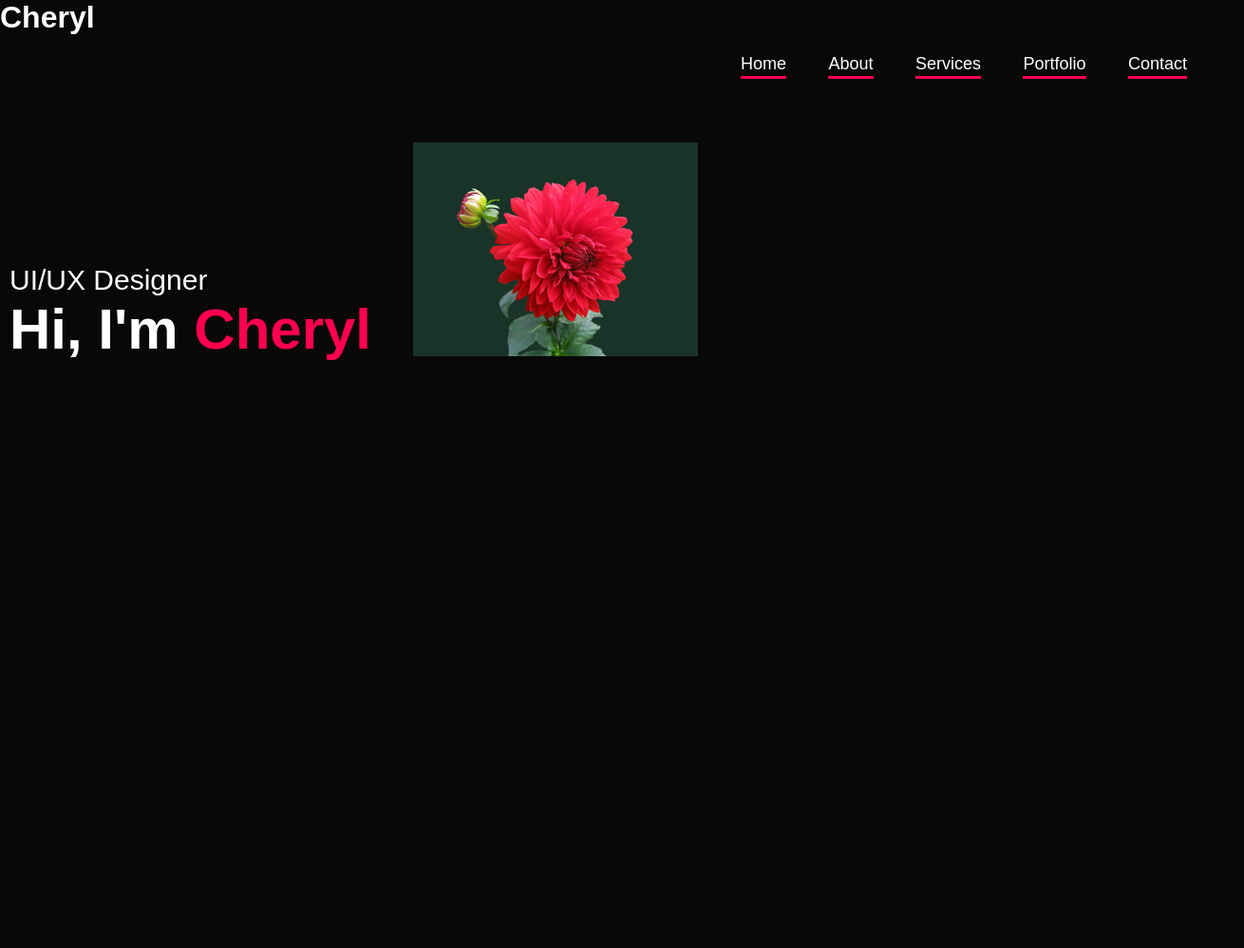
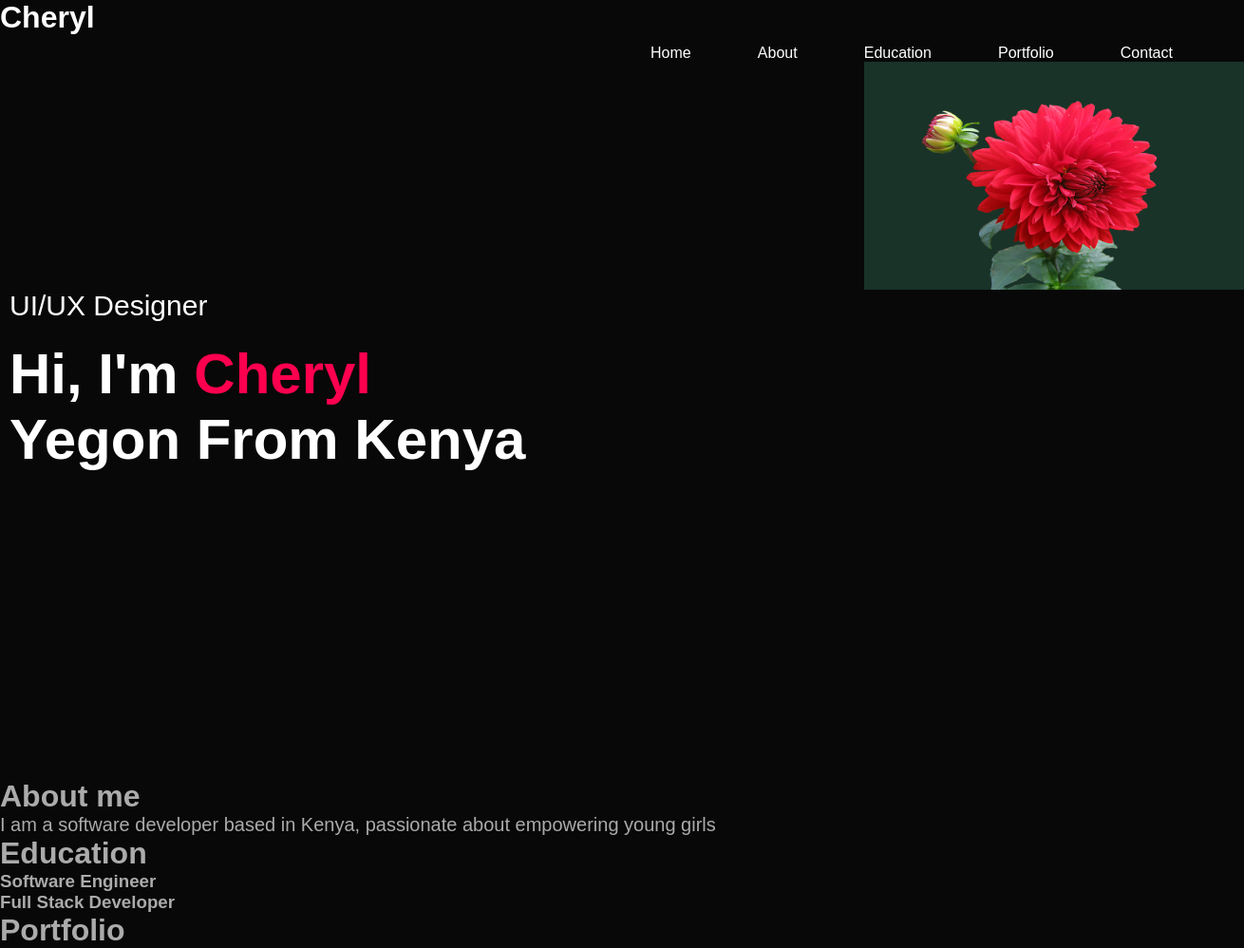
Before and after one commit to CherylYegon/web-repository, a plain HTML site: page index.html in a window 1280 px wide. Shown: the whole page at 95% size, 1310 px wide, since content can reach past the window. Before the commit the page ends 800 px from the top, so only its background shows below. Drawn offline with Linux system fonts and the light colour scheme.

Commit message:
Initial commit

```diff
--- a/index.html
+++ b/index.html
@@ -7,28 +7,78 @@
     <link rel="stylesheet" href="styles.css">
 </head>
 <body>
+
+    <!-- header section -->
     <div id="header">
         <h1>Cheryl</h1>
         <div class="container">
            <nav>
-              <img src="./images/background png.jpeg" class="logo">
+
               <ul>
                 <li><a href="#">Home</a></li>
                 <li><a href="#">About</a></li>
-                <li><a href="#">Services</a></li>
+                <li><a href="#">Education</a></li>
                 <li><a href="#">Portfolio</a></li>
                 <li><a href="#">Contact</a></li>
               </ul>
          </nav>
+
+         <div><img id="logo" src="./images/background png.jpeg"></div>
          <div class="header-text">
 
               <p>UI/UX Designer</p>
-              <h1>Hi, I'm <span>Cheryl</span><br></h1>
+              <h1>Hi, I'm <span>Cheryl</span><br>Yegon From Kenya</h1>
+         </div>
+    </div>
+ </div>
+
+ <!-- ---------about----------- -->
+ <div id="about">
+   <div class="container">
+      <div class="row">
+         <div class="about-col-1"></div>
+          <img scr="images/user.png">
+      </div>
+    </div>
+    <div class="about-col-2">
+        <h1>About me</h1>
+        <p>
+       I am a software developer based in Kenya, passionate about empowering young girls
+
+        </p>
+    </div>
+
+    <!-- Education Section -->
+
+    <div class="education">
+        <h1>Education</h1>
+
+        <div class="soft">
+        <h3>Software Engineer</h3>
          </div>
 
-    </div>
+        <div class="dev">
+            <h3>Full Stack Developer</h3>
+        </div>
+
     </div>
 
+    <!-- Portfolio Section -->
+    <div class="portfolio">
+        <h1>Portfolio</h1>
+
+    </div>
+
+    <!-- contacts Section -->
+    <div class="contacts">
+
+    </div>
+
+    <!-- footer section -->
+
+    <footer>
+
+    </footer>
 
 
 
--- a/styles.css
+++ b/styles.css
@@ -20,23 +20,61 @@ body{
 
 
 }
-nav{
-    display: flex;
+/* nav{
+    display: inline-block;
     align-items: center;
     justify-content: space-between;
     flex-wrap: wrap;
+
+} */
+.container nav{
+ list-style-type: none;
+  margin: 0;
+  padding: 0;
+  padding-left: 40rem;
+  overflow: hidden;
+  background-color:transparent;
 }
-.logo{
-    width: 300px;
-    margin-left: 425px;
+.container nav a:hover{
+    background-color: orange;
+}
+
+
+#logo{
+    height: 30vh;
+    width: 50vh;
+    margin-bottom: 1000px;
+    margin-left: 900px;
 
 
 }
-nav ul li{
+img{
+    display:flex;
+}
+
+
+nav ul {
+    list-style-type: none;
+    display: flex;
+    margin: auto;
+  }
+
+  nav ul li {
     display: inline-block;
-    list-style: none;
-    margin: 10px 20px;
-    margin-bottom: 400px;
+    margin-right: 10px;
+    margin: auto;
+  }
+
+  nav ul li a {
+    color: #fff;
+    text-decoration: none;
+  }
+
+/* nav ul li{
+    display: inline-block;
+    list-style-type:none;
+
+    margin:auto;
 
 }
 nav ul li a{
@@ -49,7 +87,7 @@ nav ul li a{
 }
 nav ul li a::after{
     content: '';
-    width: 100%;
+    width: o;
     height: 3px;
     background: #ff004f;
     position: absolute;
@@ -60,16 +98,39 @@ nav ul li a::after{
 nav ul li a:hover::after{
     width: 100%;
 
-}
+} */
 .header-text{
-    margin-top: -200px;
     font-size: 30px;
+    margin-top: -1000px;
 }
 .header-text h1{
     font-size: 60px;
-    margin-top: px;
+    margin-top: 20px;
 }
 
 .header-text h1 span{
     color: #ff004f;
 }
+/* -----------about----------- */
+#about{
+    padding: 80px o;
+    color: #ababab;
+}
+.about-col-2 p{
+    font-size: 20px;
+
+
+}
+.row{
+    display: flex;
+    justify-content: space-between;
+    flex-wrap: wrap;
+}
+
+.about-col-1{
+    flex-basis: 35%;
+}
+.about-col-1 img{
+    width: 100%
+    border-radius: 15px;
+}
```
